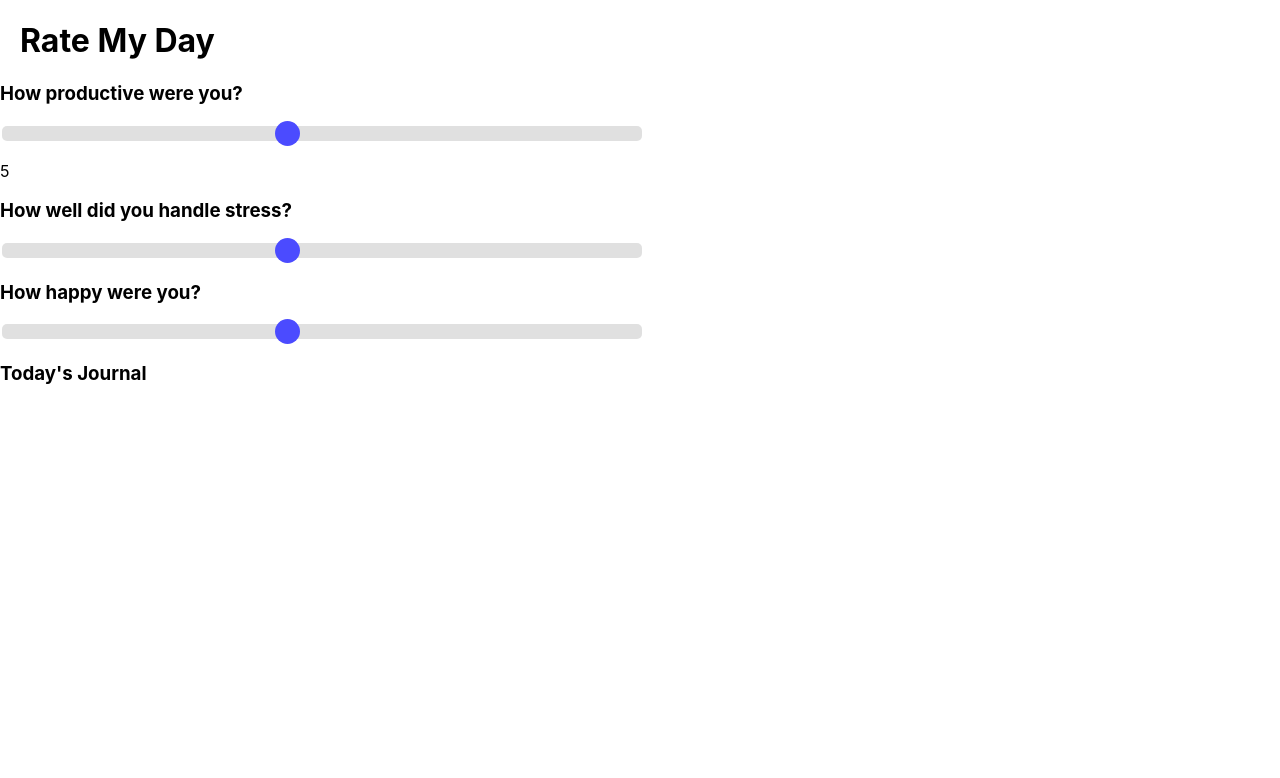
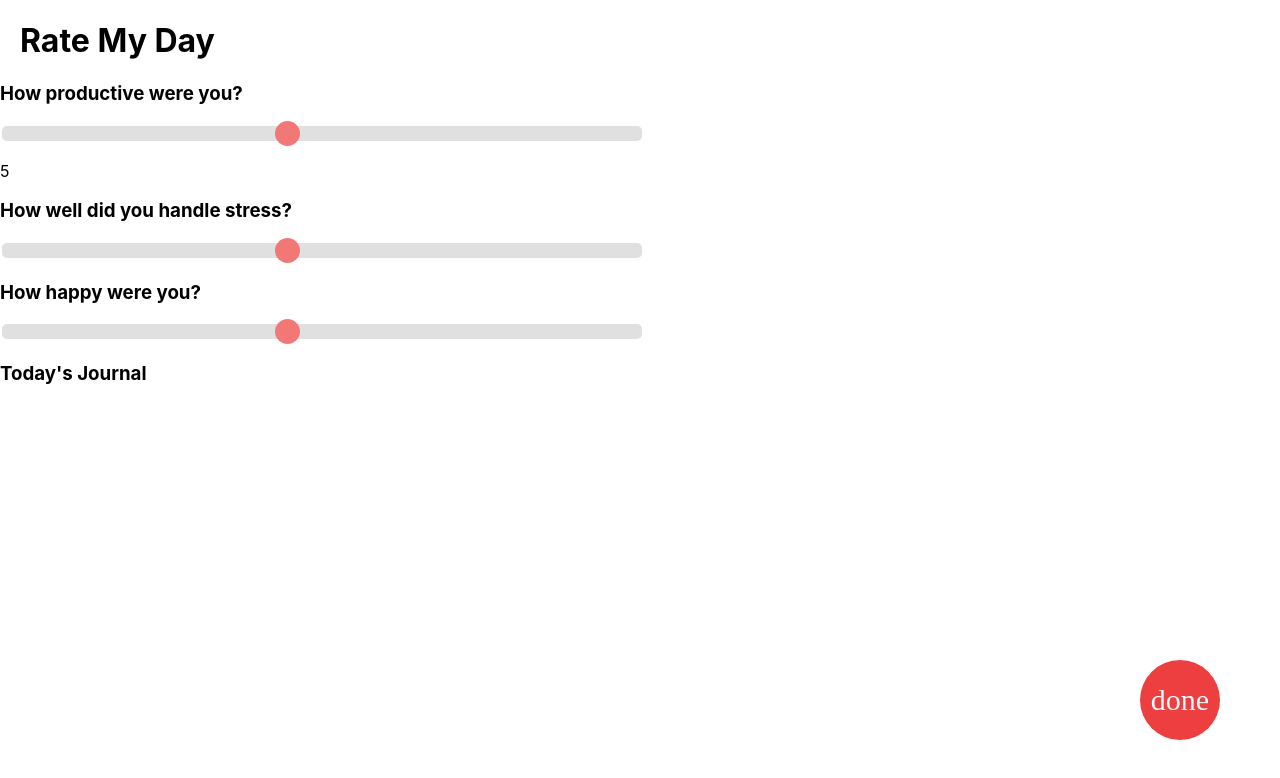
Before and after one commit to andrewawad/EECS-493-Final-Project, a React (Create React App) app: page /form in a window 1280 px wide. Shown: the top 778 px of the page. Built offline with nearby package versions, Linux system fonts and the light colour scheme.

Commit message:
shared state

```diff
--- a/src/Components/Dash.jsx
+++ b/src/Components/Dash.jsx
@@ -14,6 +14,7 @@ class Card extends Component {
         <h2 class="card-title">{this.props.title}</h2>
         <p class="card-num">{this.props.num}</p>
         <h3 class="card-subtitle">{this.props.subtitle}</h3>
+
       </div>
     );
   }
@@ -31,13 +32,21 @@ class Note extends Component {
 
 export default class Dash extends Component {
   render() {
+    let x =5
+    if (this.props.location.state !== "undefined"){
+    x = this.props.location.state.productive
+    }
+
+
     return (
+
       <div class="full-dash">
         <h1>Welcome to your dashboard!</h1>
 
+
         <h2 class="subtitle">Stats</h2>
         <div class="card-cont">
-          <Card title="🔥 STREAK" num="6 days in a row" subtitle="" />
+          <Card title="🔥 STREAK" num={x} subtitle="days in a row" />
           <Card title="😃 HAPPINESS" num="9.7" subtitle="this week" />
           <Card title="💪 HEALTH" num="4.7" subtitle="this week" />
           <Card title="✍️ PRODUCTIVITY" num="4.7" subtitle="this week" />
--- a/src/Components/Form.jsx
+++ b/src/Components/Form.jsx
@@ -1,5 +1,6 @@
 import React, { Component } from 'react';
 import '../style.css';
+import {Link} from 'react-router-dom';
 
 
 
@@ -48,6 +49,10 @@ export default class Form extends Component {
 
             <h3 class="formQuestion">Today's Journal</h3>
 
+          <div class = 'done'>
+          <Link to= {{pathname: "/dashboard", state: this.state }} class = "link" > done </Link>
+          </div>
+
 
 
         </div>
--- a/src/style.css
+++ b/src/style.css
@@ -22,6 +22,7 @@
   color:inherit;
   text-decoration: none;
 
+
 }
 .sign_in{
   position: absolute;
@@ -37,6 +38,8 @@
   border-radius: 20px;
   color:  #FFFDF4;
   line-height: 81px;
+  text-align: center;
+
 
 
 
@@ -137,10 +140,28 @@
   height: 80px;
   line-height: 80px;
   font-size: 30px;
-  background-color: blue;
+  background-color: #ED3F3F;
   color: aliceblue;
   border-radius: 50%;
 }
+
+.done {
+  position: fixed;
+  font-family: Rationale;
+
+  text-align: center;
+  bottom: 60px;
+  right: 60px;
+  width: 80px;
+  height: 80px;
+  line-height: 80px;
+  font-size: 30px;
+  background-color: #ED3F3F;
+  color: aliceblue;
+  border-radius: 50%;
+}
+
+
 
 .subtitle {
   margin-left: 30px;
@@ -174,7 +195,7 @@
   width: 25px;
   height: 25px;
   border-radius: 50%;
-  background: blue;
+  background:#ED3F3F;
   cursor: pointer;
 }
 
@@ -182,7 +203,7 @@
   width: 25px;
   height: 25px;
   border-radius: 50%;
-  background: blue;
+  background: #ED3F3F;
   cursor: pointer;
 }
 
```
